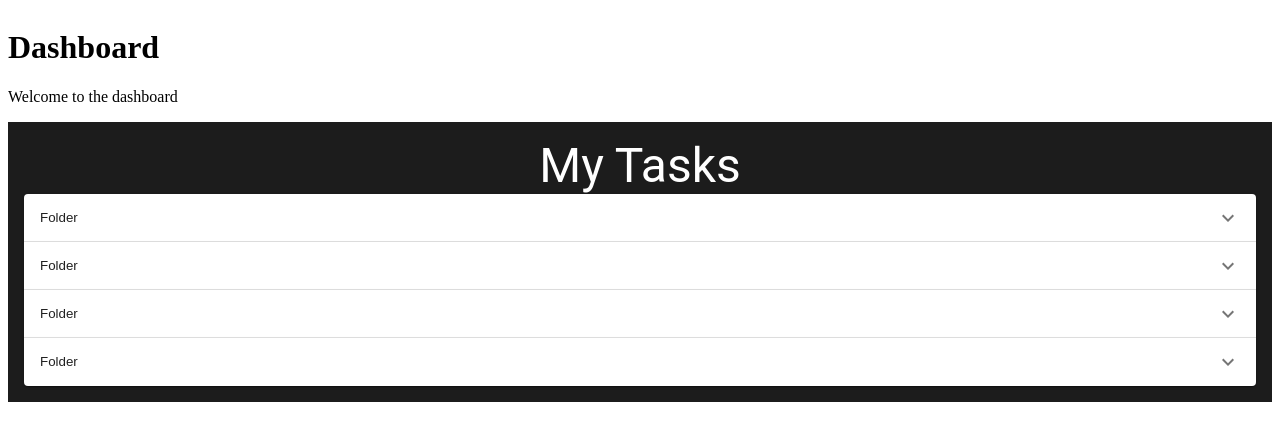
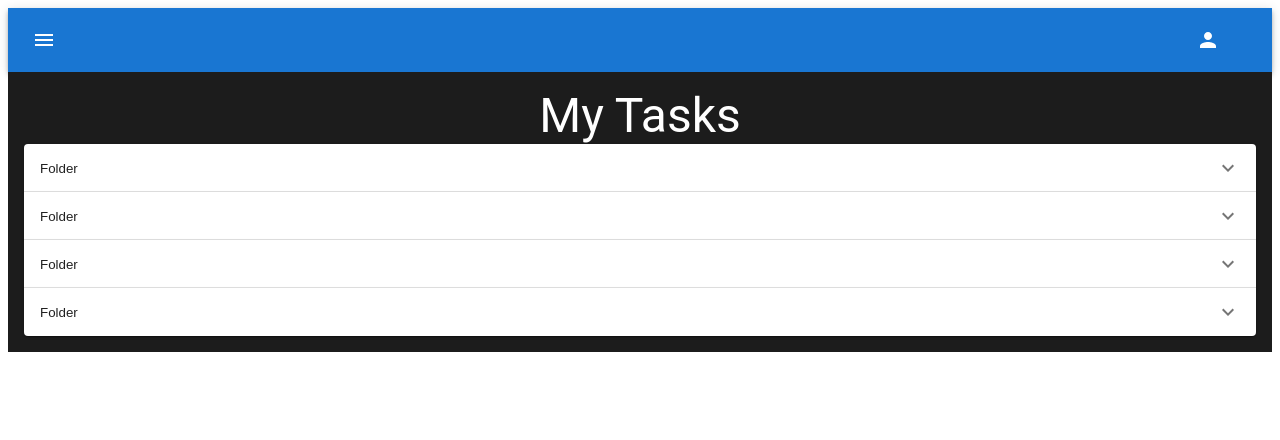
Before and after one commit to BlobDylan/task-hive-front, a React (Vite) app: page / in a window 1280 px wide. Shown: the top 440 px of the page. Built offline with nearby package versions, Linux system fonts and the light colour scheme.

Commit message:
Navbar initial commit

```diff
--- a/src/App.jsx
+++ b/src/App.jsx
@@ -7,6 +7,7 @@ import {
 } from "react-router-dom";
 
 import DashboardPage from "./pages/DashboardPage";
+import Navbar from "./components/navbar/Navbar";
 
 const MainLayout = () => {
   const location = useLocation();
@@ -16,6 +17,7 @@ const MainLayout = () => {
       style={{ display: "flex", flexDirection: "column", minHeight: "100vh" }}
     >
       <div style={{ flex: 1 }}>
+        <Navbar />
         <Routes>
           <Route path="/" element={<DashboardPage />} />
         </Routes>
--- /dev/null
+++ b/src/components/navbar/Navbar.jsx
@@ -0,0 +1,35 @@
+import { AppBar, Box, IconButton, Button, Toolbar, Icon } from "@mui/material";
+
+import { Menu as MenuIcon, Person } from "@mui/icons-material";
+
+function Navbar() {
+  return (
+    <Box sx={{ flexGrow: 1 }}>
+      <AppBar position="static">
+        <Toolbar>
+          <IconButton
+            size="large"
+            edge="start"
+            color="inherit"
+            aria-label="menu"
+            sx={{ mr: 2 }}
+          >
+            <MenuIcon />
+          </IconButton>
+          <Box sx={{ flexGrow: 1 }} />
+          <IconButton
+            size="large"
+            edge="end"
+            color="inherit"
+            aria-label="person"
+            sx={{ mr: 2 }}
+          >
+            <Person />
+          </IconButton>
+        </Toolbar>
+      </AppBar>
+    </Box>
+  );
+}
+
+export default Navbar;
--- a/src/pages/DashboardPage.jsx
+++ b/src/pages/DashboardPage.jsx
@@ -3,8 +3,6 @@ import MyTasks from "../components/my-task-components/MyTasks";
 function DashboardPage() {
   return (
     <>
-      <h1>Dashboard</h1>
-      <p>Welcome to the dashboard</p>
       <MyTasks />
     </>
   );
```
